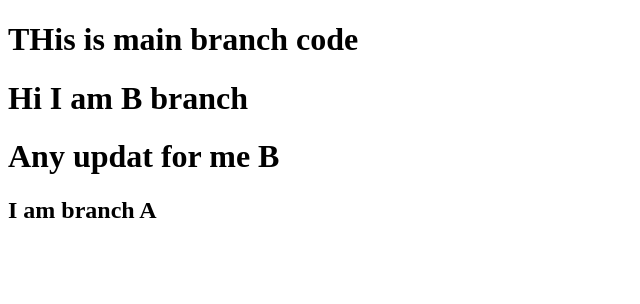
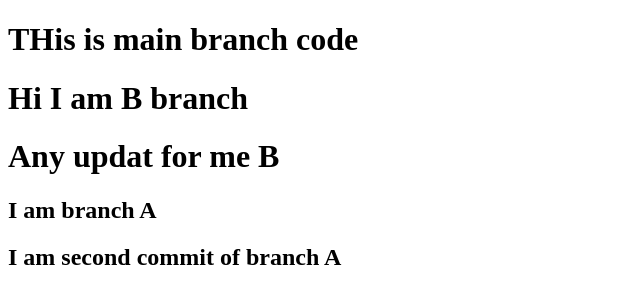
Before and after one commit to ankitbridgefix/git-merge, a plain HTML site: page Index.html in a window 1280 px wide. Shown: the whole page, without its empty margins (0-640 px from the left). Drawn offline with Linux system fonts and the light colour scheme.

Commit message:
Branch A commit 2

```diff
--- a/Index.html
+++ b/Index.html
@@ -10,5 +10,6 @@
     <h1>Hi I am <b>B</b> branch</h1>
     <h1>Any updat for me  <b>B</b></h1>
     <h2>I am branch <b>A</b></h2>
+    <h2>I am second commit of branch <b>A</b></h2>
 </body>
 </html>
```
